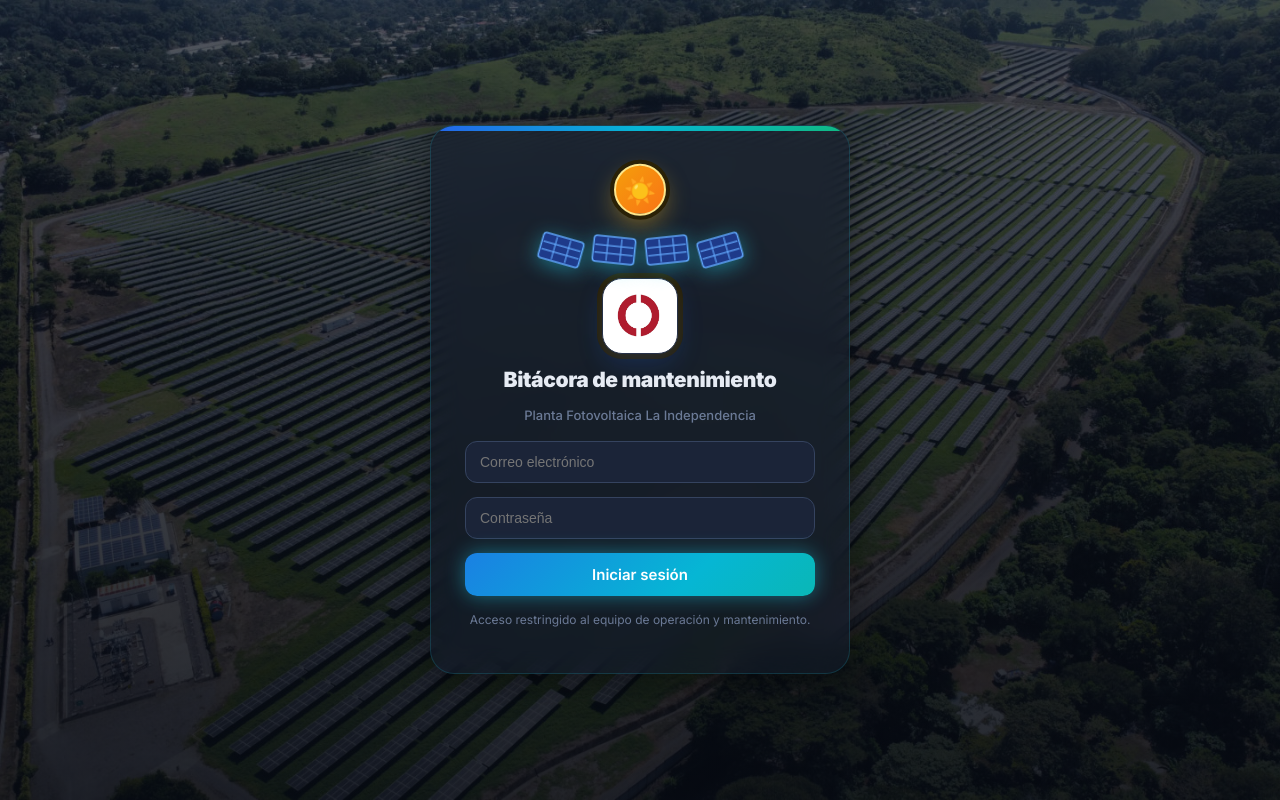
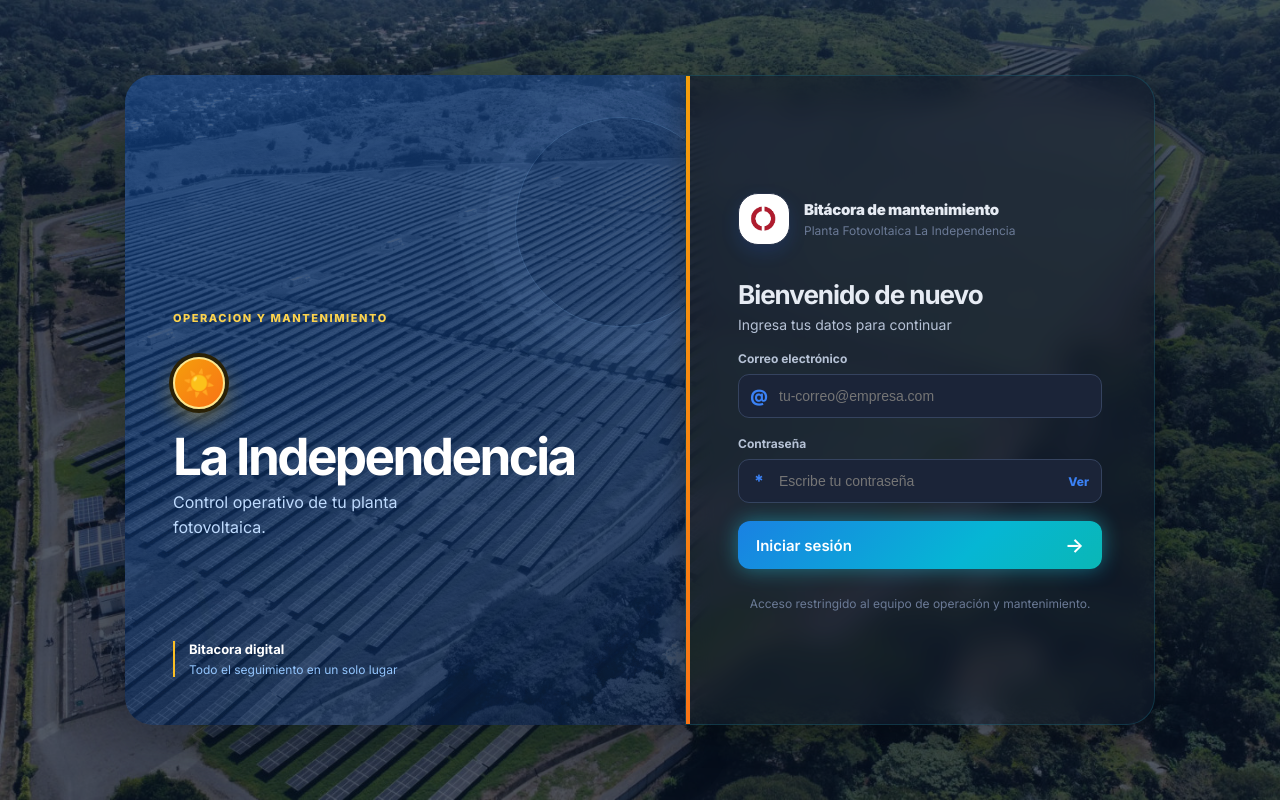
Before and after one commit to jonathansv95-star/bitacora-app, a React (Vite) app in the folder web/: page / in a window 1280 px wide. Built offline with nearby package versions, Linux system fonts and the light colour scheme.

Commit message:
Mejorar diseño del inicio de sesion web

```diff
--- a/web/src/Login.jsx
+++ b/web/src/Login.jsx
@@ -4,6 +4,7 @@ import { supabase } from "./supabase";
 export default function Login() {
   const [email, setEmail] = useState("");
   const [password, setPassword] = useState("");
+  const [mostrarPassword, setMostrarPassword] = useState(false);
   const [cargando, setCargando] = useState(false);
   const [mensaje, setMensaje] = useState("");
 
@@ -25,46 +26,69 @@ export default function Login() {
 
   return (
     <div className="login-fondo">
+      <div className="login-escena" aria-hidden="true">
+        <div className="login-escena-contenido">
+          <span className="login-etiqueta">OPERACION Y MANTENIMIENTO</span>
+          <span className="login-sol">☀️</span>
+          <h1>La Independencia</h1>
+          <p>Control operativo de tu planta fotovoltaica.</p>
+          <div className="login-estadistica">
+            <strong>Bitacora digital</strong>
+            <span>Todo el seguimiento en un solo lugar</span>
+          </div>
+        </div>
+        <div className="login-lineas" />
+      </div>
+
       <form className="login-tarjeta" onSubmit={entrar}>
         <div className="login-marca">
-          <span className="login-sol" title="Energía solar">☀️</span>
-          <div className="login-paneles">
-            {[16, 6, -6, -16].map((ang, i) => (
-              <svg
-                key={i}
-                className="login-panel"
-                style={{ transform: `rotate(${ang}deg)` }}
-                viewBox="0 0 60 40"
-                aria-hidden="true"
-              >
-                <rect x="3" y="3" width="54" height="34" rx="4" fill="#1e3a8a" stroke="#60a5fa" strokeWidth="2" />
-                <line x1="21" y1="5" x2="21" y2="35" stroke="#60a5fa" strokeWidth="1.5" />
-                <line x1="39" y1="5" x2="39" y2="35" stroke="#60a5fa" strokeWidth="1.5" />
-                <line x1="5" y1="15" x2="55" y2="15" stroke="#60a5fa" strokeWidth="1.5" />
-                <line x1="5" y1="25" x2="55" y2="25" stroke="#60a5fa" strokeWidth="1.5" />
-              </svg>
-            ))}
+          <img src="/logo.png" alt="Ortiz Energía" className="login-logo" />
+          <div>
+            <h2>Bitácora de mantenimiento</h2>
+            <p>Planta Fotovoltaica La Independencia</p>
           </div>
-          <img src="/logo.png" alt="Ortiz Energía" className="login-logo" />
-          <h1>Bitácora de mantenimiento</h1>
-          <h2>Planta Fotovoltaica La Independencia</h2>
         </div>
+        <div className="login-bienvenida">
+          <h1>Bienvenido de nuevo</h1>
+          <p>Ingresa tus datos para continuar</p>
+        </div>
+        <label className="login-campo">
+          <span>Correo electrónico</span>
+          <div className="login-input-wrap">
+            <span className="login-input-icono" aria-hidden="true">@</span>
             <input
               type="email"
-          placeholder="Correo electrónico"
+              placeholder="tu-correo@empresa.com"
               value={email}
               onChange={(e) => setEmail(e.target.value)}
               autoComplete="email"
             />
+          </div>
+        </label>
+        <label className="login-campo">
+          <span>Contraseña</span>
+          <div className="login-input-wrap">
+            <span className="login-input-icono" aria-hidden="true">*</span>
             <input
-          type="password"
-          placeholder="Contraseña"
+              type={mostrarPassword ? "text" : "password"}
+              placeholder="Escribe tu contraseña"
               value={password}
               onChange={(e) => setPassword(e.target.value)}
               autoComplete="current-password"
             />
-        <button className="btn-primario" type="submit" disabled={cargando}>
-          {cargando ? "Entrando..." : "Iniciar sesión"}
+            <button
+              className="login-ver-password"
+              type="button"
+              onClick={() => setMostrarPassword(!mostrarPassword)}
+              aria-label={mostrarPassword ? "Ocultar contraseña" : "Mostrar contraseña"}
+            >
+              {mostrarPassword ? "Ocultar" : "Ver"}
+            </button>
+          </div>
+        </label>
+        <button className="btn-primario login-submit" type="submit" disabled={cargando}>
+          <span>{cargando ? "Validando acceso..." : "Iniciar sesión"}</span>
+          {!cargando && <span aria-hidden="true">→</span>}
         </button>
         {mensaje && <p className="aviso">{mensaje}</p>}
         <p className="login-pie">Acceso restringido al equipo de operación y mantenimiento.</p>
--- a/web/src/estilos.css
+++ b/web/src/estilos.css
@@ -221,8 +221,9 @@ button {
   display: flex;
   align-items: center;
   justify-content: center;
-  background: url("/planta.jpg") center / cover no-repeat;
-  padding: 24px;
+  gap: 0;
+  background: #081426;
+  padding: 32px;
   position: relative;
   overflow: hidden;
 }
@@ -231,22 +232,101 @@ button {
   content: "";
   position: absolute;
   inset: 0;
-  background: linear-gradient(180deg, rgba(6, 10, 18, 0.68) 0%, rgba(6, 10, 18, 0.88) 100%);
+  background: url("/planta.jpg") center / cover no-repeat;
+  opacity: 0.32;
   pointer-events: none;
+}
+
+.login-escena {
+  position: relative;
+  width: min(47vw, 560px);
+  min-height: 650px;
+  border-radius: 28px 0 0 28px;
+  overflow: hidden;
+  display: flex;
+  align-items: flex-end;
+  background: linear-gradient(155deg, rgba(15, 52, 104, 0.97), rgba(9, 28, 59, 0.92));
+  box-shadow: -12px 24px 60px rgba(2, 8, 23, 0.32);
+}
+
+.login-escena::before {
+  content: "";
+  position: absolute;
+  inset: 0;
+  background: url("/planta.jpg") center / cover no-repeat;
+  mix-blend-mode: luminosity;
+  opacity: 0.22;
+}
+
+.login-escena-contenido {
+  position: relative;
+  z-index: 1;
+  padding: 48px;
+  color: #fff;
+}
+
+.login-etiqueta {
+  display: block;
+  color: #fcd34d;
+  font-size: 11px;
+  font-weight: 800;
+  letter-spacing: 0.14em;
+  margin-bottom: 32px;
+}
+
+.login-escena h1 {
+  margin: 22px 0 8px;
+  font-size: clamp(34px, 4vw, 54px);
+  line-height: 1;
+  letter-spacing: -0.05em;
+}
+
+.login-escena p {
+  max-width: 280px;
+  margin: 0;
+  color: #bfdbfe;
+  font-size: 16px;
+  line-height: 1.6;
+}
+
+.login-estadistica {
+  display: flex;
+  flex-direction: column;
+  gap: 5px;
+  margin-top: 100px;
+  padding-left: 14px;
+  border-left: 2px solid #fbbf24;
+}
+
+.login-estadistica strong { font-size: 13px; }
+.login-estadistica span { color: #93c5fd; font-size: 12px; }
+
+.login-lineas {
+  position: absolute;
+  right: -40px;
+  top: 42px;
+  width: 210px;
+  height: 210px;
+  border: 1px solid rgba(147, 197, 253, 0.2);
+  border-radius: 50%;
+  box-shadow: 0 0 0 28px rgba(147, 197, 253, 0.05), 0 0 0 56px rgba(147, 197, 253, 0.04);
 }
 
 .login-tarjeta {
   position: relative;
+  z-index: 1;
   background: var(--superficie);
-  border: 1px solid var(--borde);
-  border-radius: 24px;
-  box-shadow: 0 24px 60px rgba(15, 23, 42, 0.14);
-  padding: 40px 34px 34px;
+  border: 1px solid rgba(255, 255, 255, 0.7);
+  border-radius: 0 28px 28px 0;
+  box-shadow: 12px 24px 60px rgba(2, 8, 23, 0.32);
+  padding: 48px 52px 42px;
   width: 100%;
-  max-width: 420px;
+  max-width: 470px;
+  min-height: 650px;
   display: flex;
   flex-direction: column;
-  gap: 14px;
+  justify-content: center;
+  gap: 18px;
   animation: entrada-escala 0.45s cubic-bezier(0.22, 1, 0.36, 1) both,
     brillo-entrada 0.9s ease-out 0.35s;
   overflow: hidden;
@@ -258,29 +338,77 @@ button {
   top: 0;
   left: 0;
   right: 0;
-  height: 5px;
-  background: var(--primario-grad-suave);
+  height: 100%;
+  width: 4px;
+  right: auto;
+  background: var(--sol-grad);
 }
 
 .login-marca {
   display: flex;
+  align-items: center;
+  justify-content: flex-start;
+  text-align: left;
+  gap: 14px;
+  margin-bottom: 16px;
+}
+
+.login-marca > div {
+  flex: 1;
+}
+
+.login-marca p {
+  margin: 4px 0 0;
+  color: var(--texto-tenue);
+  font-size: 12px;
+}
+
+.login-bienvenida h1 {
+  margin: 0;
+  font-size: 26px;
+  letter-spacing: -0.04em;
+}
+
+.login-bienvenida p {
+  margin: 6px 0 0;
+  color: var(--texto-suave);
+  font-size: 14px;
+}
+
+.login-campo {
+  display: flex;
   flex-direction: column;
   align-items: center;
-  gap: 12px;
-  margin-bottom: 4px;
-}
-
-.login-paneles {
-  display: flex;
-  align-items: flex-start;
-  gap: 7px;
-  margin-top: 4px;
-}
-
-.login-panel {
-  width: 46px;
-  height: 32px;
-  filter: drop-shadow(0 4px 10px rgba(34, 211, 238, 0.45));
+  align-items: stretch;
+  gap: 8px;
+}
+
+.login-campo > span {
+  color: var(--texto-suave);
+  font-size: 12px;
+  font-weight: 700;
+}
+
+.login-input-wrap {
+  display: flex;
+  align-items: center;
+  border: 1px solid var(--borde-fuerte);
+  border-radius: 11px;
+  background: var(--superficie-2);
+  transition: border-color 0.15s ease, box-shadow 0.15s ease;
+}
+
+.login-input-wrap:focus-within {
+  border-color: var(--primario);
+  box-shadow: 0 0 0 4px var(--primario-claro);
+}
+
+.login-input-icono {
+  width: 40px;
+  color: var(--primario);
+  text-align: center;
+  font-size: 17px;
+  font-weight: 800;
 }
 
 .login-sol {
@@ -298,58 +426,63 @@ button {
 }
 
 .login-logo {
-  width: 76px;
-  height: 76px;
+  width: 52px;
+  height: 52px;
   object-fit: contain;
   border-radius: 20px;
   background: #fff;
   border: 1px solid var(--borde);
   padding: 8px;
-  box-shadow: 0 10px 26px rgba(37, 99, 235, 0.2), 0 0 0 5px var(--sol-suave);
-}
-
-.login-tarjeta h1 {
-  font-size: 21px;
+  box-shadow: 0 7px 18px rgba(37, 99, 235, 0.16);
+}
+
+.login-tarjeta h2 {
+  font-size: 15px;
   font-weight: 900;
-  text-align: center;
-  margin: 0 0 2px;
+  margin: 0;
   color: var(--texto);
   line-height: 1.3;
   letter-spacing: -0.02em;
 }
 
-.login-tarjeta h2 {
-  font-size: 13px;
-  font-weight: 500;
-  text-align: center;
-  margin: 0;
-  color: var(--texto-tenue);
-}
-
 .login-tarjeta input {
-  padding: 12px 14px;
-  border: 1px solid var(--borde-fuerte);
+  min-width: 0;
+  flex: 1;
+  padding: 13px 8px 13px 0;
+  border: none;
   border-radius: var(--radio);
   font-size: 14px;
-  background: var(--superficie-2);
+  background: transparent;
   color: var(--texto);
-  transition: border-color 0.15s ease, box-shadow 0.15s ease, transform 0.15s ease;
 }
 
 .login-tarjeta input:focus {
   outline: none;
-  border-color: var(--primario);
-  box-shadow: 0 0 0 4px var(--primario-claro);
-  transform: translateY(-1px);
+}
+
+.login-ver-password {
+  border: none;
+  background: transparent;
+  color: var(--primario);
+  padding: 8px 12px 8px 4px;
+  font-size: 12px;
+  font-weight: 800;
+  cursor: pointer;
 }
 
 .login-tarjeta .btn-primario {
+  display: flex;
+  align-items: center;
+  justify-content: space-between;
+  width: 100%;
   border-radius: var(--radio);
-  padding: 12px 18px;
+  padding: 14px 18px;
   font-size: 15px;
   background: var(--primario-grad);
   box-shadow: 0 8px 20px var(--primario-glow);
 }
+
+.login-submit > span:last-child { font-size: 20px; line-height: 1; }
 
 .login-tarjeta .btn-primario:hover:not(:disabled) {
   box-shadow: 0 10px 26px var(--primario-glow);
@@ -360,7 +493,8 @@ button {
   text-align: center;
   font-size: 12px;
   color: var(--texto-tenue);
-  margin-top: 2px;
+  line-height: 1.5;
+  margin: 8px 0 0;
 }
 
 /* ---------- Cabecera y pestañas ---------- */
@@ -1957,6 +2091,37 @@ button {
 
 /* ---------- Responsive ---------- */
 @media (max-width: 720px) {
+  .login-fondo {
+    align-items: stretch;
+    padding: 16px;
+  }
+
+  .login-escena {
+    display: none;
+  }
+
+  .login-tarjeta {
+    min-height: calc(100vh - 32px);
+    max-width: 520px;
+    padding: 34px 24px 28px;
+    border-radius: 24px;
+  }
+
+  .login-tarjeta::before {
+    width: 100%;
+    height: 4px;
+    right: 0;
+    bottom: auto;
+  }
+
+  .login-marca {
+    margin-bottom: 8px;
+  }
+
+  .login-bienvenida h1 {
+    font-size: 24px;
+  }
+
   .barra {
     flex-wrap: wrap;
     padding: 10px 16px;
```
Lines whose indentation alone changed are shown as unchanged.
